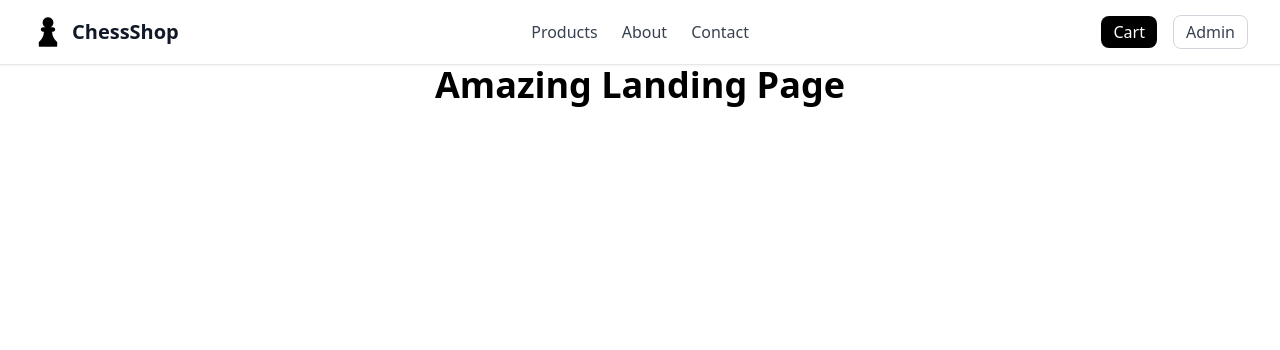
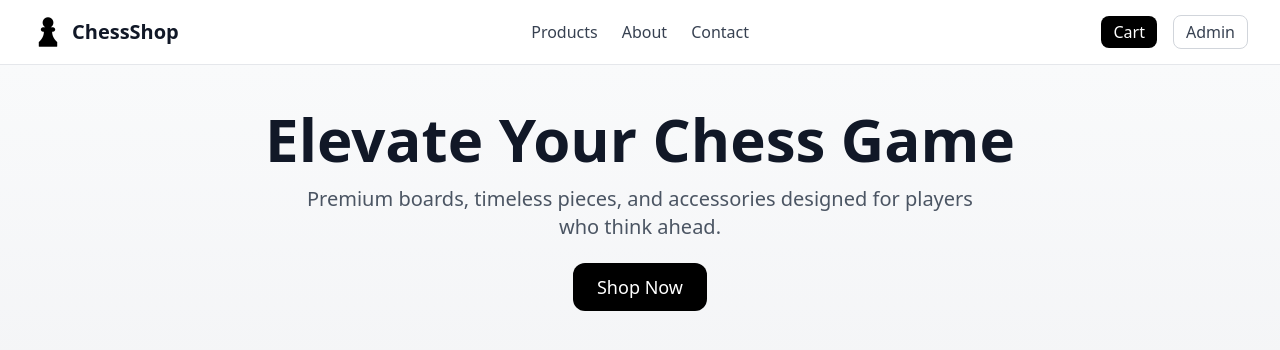
Before and after one commit to parengperdi/chess-shop, a React (Vite) app in the folder frontend/: page / in a window 1280 px wide. Shown: the top 350 px of the page. Built offline with nearby package versions, Linux system fonts and the light colour scheme.

Commit message:
fixed the layout of the landing page

```diff
--- a/frontend/src/pages/Landing.jsx
+++ b/frontend/src/pages/Landing.jsx
@@ -1,11 +1,53 @@
 import React from "react";
 import Navbar from "../components/NavBar";
-
+import { motion } from "framer-motion";
+import { Link } from "react-router-dom";
 const Landing = () => {
   return (
     <div>
       <Navbar></Navbar>
-      <h1 className="font-bold text-center text-4xl">Amazing Landing Page</h1>
+      {/* <h1 className="font-bold text-center text-xl mt-3 text-black">
+        Like a pawn♟️, you can become anything if you keep moving forward.
+      </h1> */}
+      <section className="h-[45vh] flex items-center justify-center bg-gradient-to-b from-gray-50 to-gray-100 relative overflow-hidden">
+        {/* Subtle grid / pattern */}
+        <motion.div
+          initial={{ opacity: 0, y: 30 }}
+          animate={{ opacity: 1, y: 0 }}
+          transition={{ duration: 0.8 }}
+          className="text-center px-6 relative z-10 -mt-20"
+        >
+          {/* Tagline */}
+          <h1 className="text-4xl md:text-6xl font-extrabold text-gray-900 mb-4">
+            Elevate Your Chess Game
+          </h1>
+
+          {/* Subtext */}
+          <p className="text-gray-600 text-lg md:text-xl mb-8 max-w-2xl mx-auto">
+            Premium boards, timeless pieces, and accessories designed for
+            players who think ahead.
+          </p>
+
+          {/* CTA */}
+          <motion.div whileHover={{ scale: 1.05 }} whileTap={{ scale: 0.95 }}>
+            <Link
+              to="/products"
+              className="px-6 py-3 rounded-xl bg-black text-white text-lg font-medium hover:bg-gray-800 transition"
+            >
+              Shop Now
+            </Link>
+          </motion.div>
+        </motion.div>
+      </section>
+      {/* <h1 className="font-bold text-center text-xl mt-3 text-black">
+        Like a pawn♟️, you can become anything if you keep moving forward.
+      </h1>
+      <h1 className="font-bold text-center text-xl mt-3 text-black">
+        Like a pawn♟️, you can become anything if you keep moving forward.
+      </h1>
+      <h1 className="font-bold text-center text-xl mt-3 text-black">
+        Like a pawn♟️, you can become anything if you keep moving forward.
+      </h1> */}
     </div>
   );
 };
```
